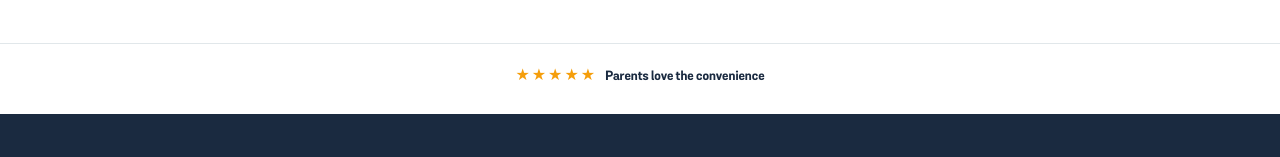
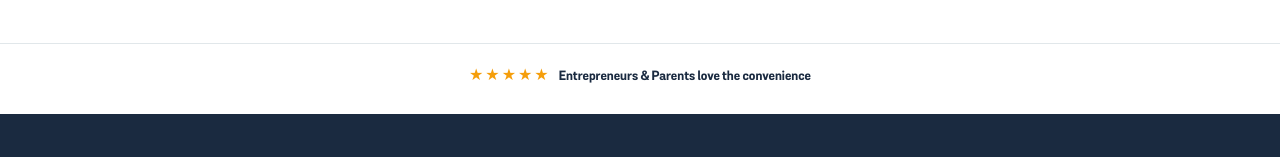
Before and after one commit to mcebisidesigner-spec/pexpacks-supplies, a Next.js app: page / in a window 1280 px wide. Shown: the part 6631-6788 px from the top of the page. Built offline with nearby package versions, Linux system fonts and the light colour scheme.

Commit message:
Update text to Entrepreneurs and Parents love the convenience across all pages

```diff
--- a/components/shared/RatingStrip.tsx
+++ b/components/shared/RatingStrip.tsx
@@ -4,7 +4,7 @@ type RatingStripProps = {
   text?: string;
 };
 
-export function RatingStrip({ text = "Parents love the convenience" }: RatingStripProps) {
+export function RatingStrip({ text = "Entrepreneurs & Parents love the convenience" }: RatingStripProps) {
   return (
     <div className={styles.strip}>
       <span className={styles.stars} aria-hidden="true">★★★★★</span>
--- a/components/shared/SiteRatingStrip.tsx
+++ b/components/shared/SiteRatingStrip.tsx
@@ -5,7 +5,7 @@ import { RatingStrip } from "@/components/shared/RatingStrip";
 
 export function SiteRatingStrip() {
   const pathname = usePathname();
-  const text = pathname === "/office" ? "Entrepreneurs love the convenience" : undefined;
+  const text = pathname === "/office" ? "Entrepreneurs & Parents love the convenience" : undefined;
 
   return (
     <div className="site-rating-strip" aria-label="Pexpacks parent rating">
```
